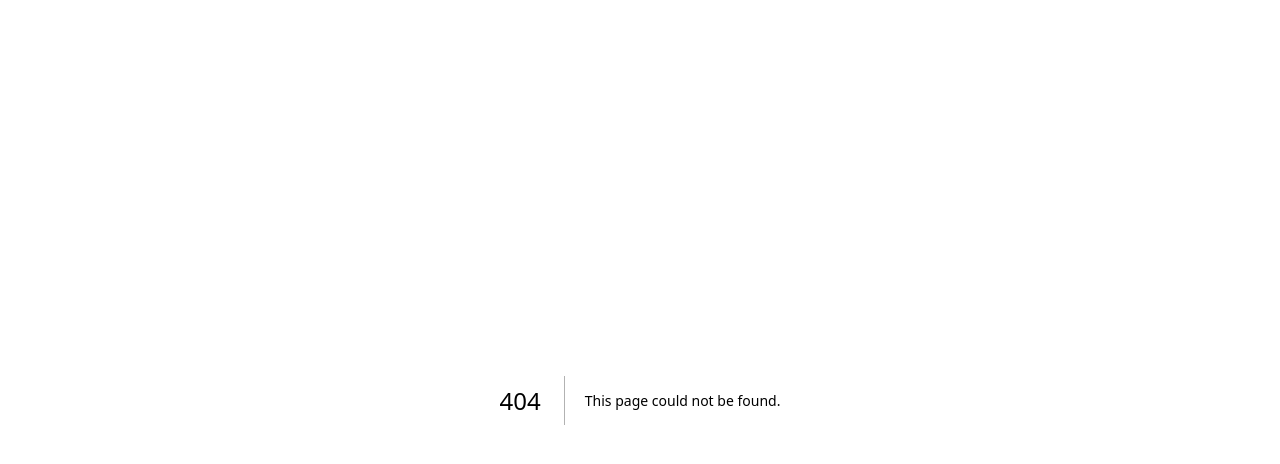
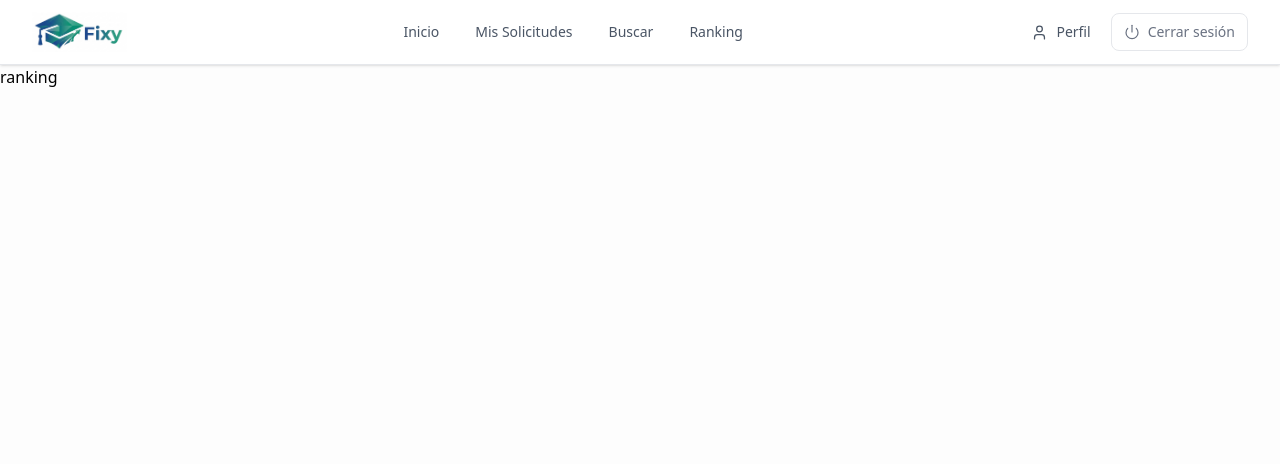
Before and after one commit to Fixy-tec/fixy-web, a Next.js app in the folder frontend/: page /ranking in a window 1280 px wide. Before the commit this address had no page. Shown: the top 464 px of the page. Built offline with nearby package versions, Linux system fonts and the light colour scheme.

Commit message:
fix: mejoras al ruteo general de la app

```diff
--- /dev/null
+++ b/frontend/app/ranking/page.tsx
@@ -0,0 +1,13 @@
+import RankingView from "@/src/views/rankingView";
+import NavBarComponent from "@/src/components/navBarComponent";
+
+const RankingPage = () => {
+  return (
+    <div>
+      <NavBarComponent />
+      <RankingView />
+    </div>
+  );
+};
+
+export default RankingPage;
--- a/frontend/src/components/navBarComponent.tsx
+++ b/frontend/src/components/navBarComponent.tsx
@@ -11,7 +11,7 @@ const IS_LOGGED_IN = true;
 const navLinks = [
   { href: "/home", label: "Inicio" },
   { href: "/applications", label: "Mis Solicitudes" },
-  { href: "/buscar", label: "Buscar" },
+  { href: "/find", label: "Buscar" },
   { href: "/ranking", label: "Ranking" },
 ];
 
--- /dev/null
+++ b/frontend/src/views/rankingView.tsx
@@ -0,0 +1,5 @@
+const RankingView = () => {
+  return <div>ranking</div>;
+};
+
+export default RankingView;
```
Also changed, not shown: frontend/app/find/page.tsx (renamed from frontend/app/buscar/page.tsx).
